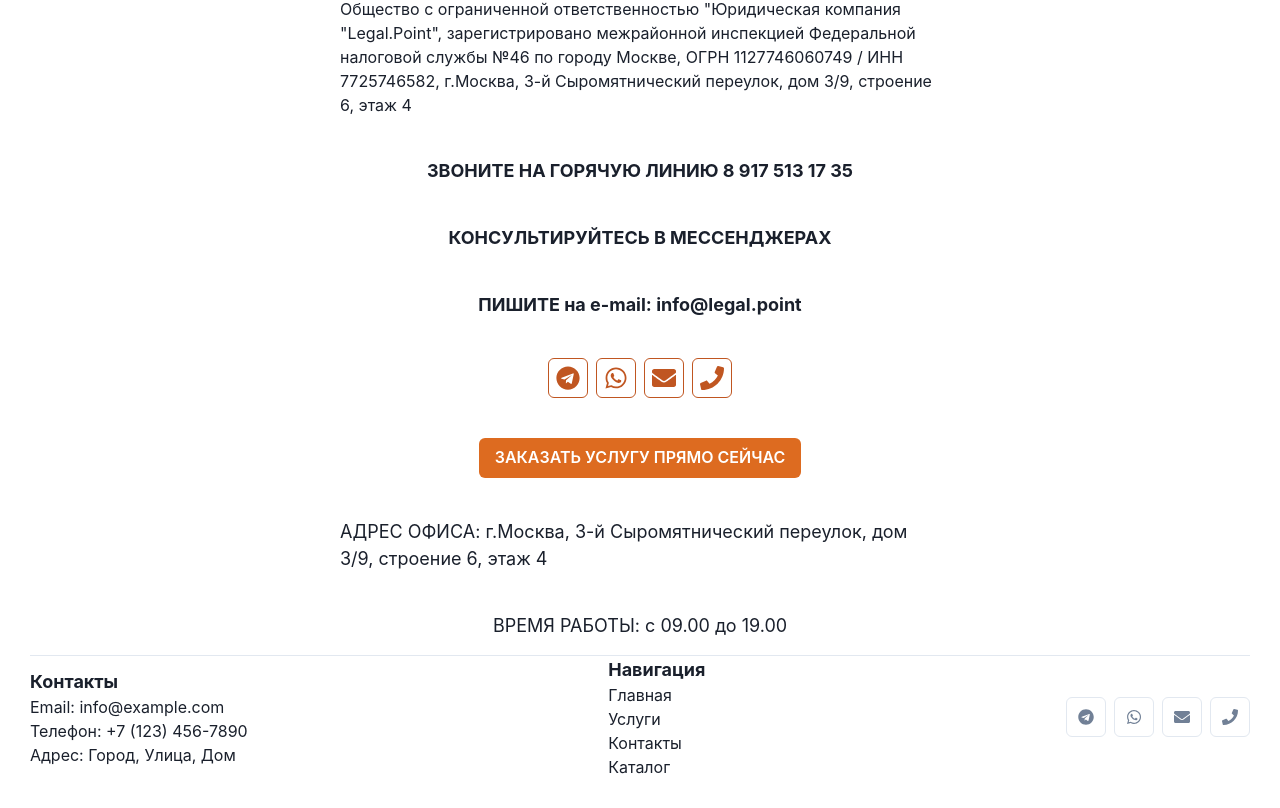
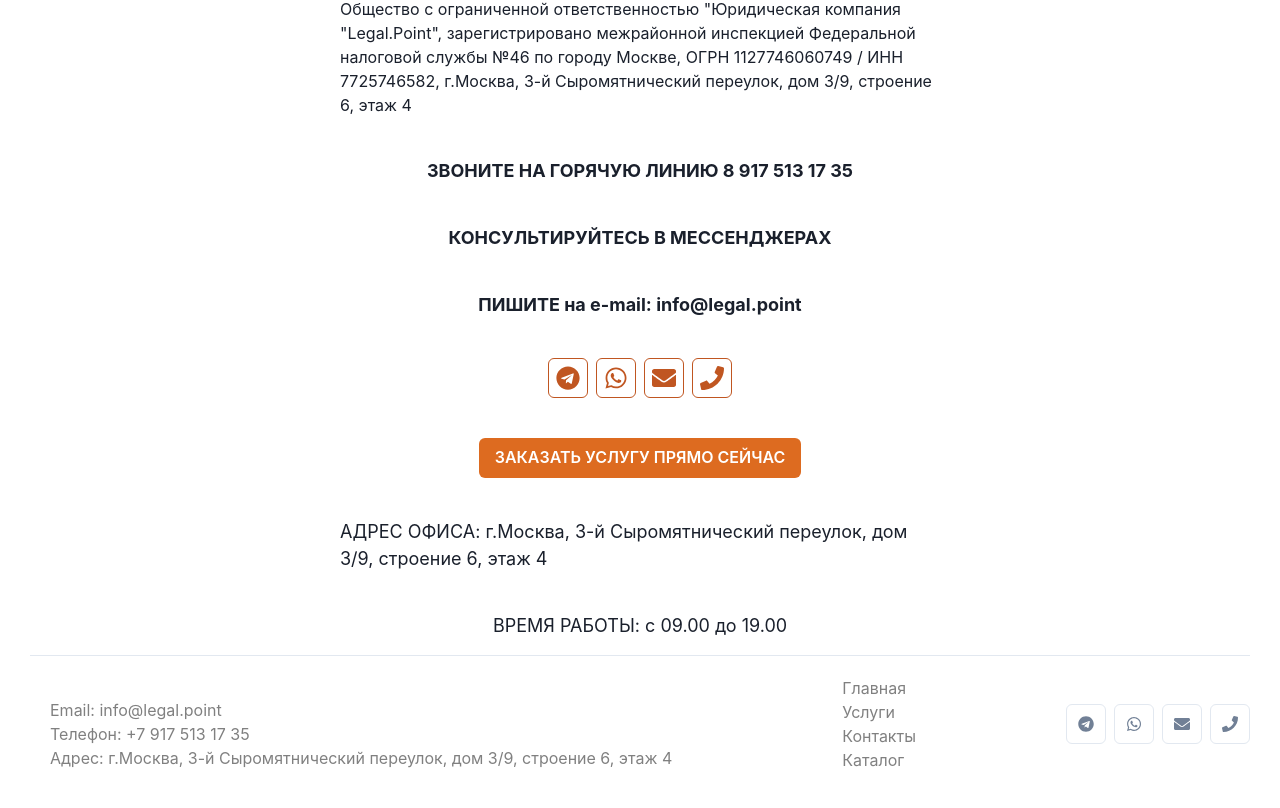
Before and after one commit to Oldnesss/Legal.Point, a React (Vite) app in the folder client/: page /contact in a window 1280 px wide. Shown: the part 232-1040 px from the top of the page. Built offline with nearby package versions, Linux system fonts and the light colour scheme.

Commit message:
fix footer

```diff
--- a/client/src/components/styles/common.css
+++ b/client/src/components/styles/common.css
@@ -2,7 +2,7 @@
   max-width: 1980px;
   margin: 0 auto;
   padding: 0 30px;
-  min-width: 100%;
+  /* min-width: 100%; */
   display: flex;
   flex-direction: column;
   min-height: 100vh;
@@ -15,4 +15,7 @@
 
 .footer {
   margin-top: auto;
+  width: 100%;
+  gap: 5px;
+
 }
--- a/client/src/components/ui/Footer.tsx
+++ b/client/src/components/ui/Footer.tsx
@@ -2,6 +2,7 @@
 import {
   Box,
   Flex,
+  Link,
   Link as ChakraLink,
   Text,
   useColorMode,
@@ -9,7 +10,7 @@
   HStack,
   Icon,
 } from '@chakra-ui/react';
-import { Link, Link as ReactRouterLink } from 'react-router-dom';
+import { Link as ReactRouterLink } from 'react-router-dom';
 import { FaEnvelope, FaPhone, FaTelegram, FaWhatsapp } from 'react-icons/fa';
 
 function Footer(): JSX.Element {
@@ -28,33 +29,62 @@
         align="center"
         borderTop="1px solid"
         borderColor={colorMode === 'dark' ? 'gray.700' : 'gray.200'}
+        direction={{ base: 'column', md: 'row' }} // Переключение на столбцы на мобильных устройствах
       >
-        <Box>
-          <Flex direction="column">
-            <Text fontSize="lg" fontWeight="bold">
-              Контакты
+        <Box m="20px" mb={{ base: '4', md: '0' }}>
+          <Flex direction="column" color="gray">
+            <Text>Email: info@legal.point</Text>
+            <Text>Телефон: +7 917 513 17 35</Text>
+            <Text
+              // Применение стилей для переноса слов на новую строку и добавление отступа
+              style={{ wordWrap: 'break-word' }}
+            >
+              Адрес: г.Москва, 3-й Сыромятнический переулок, дом 3/9, строение
+              6, этаж 4
             </Text>
-            <Text>Email: info@example.com</Text>
-            <Text>Телефон: +7 (123) 456-7890</Text>
-            <Text>Адрес: Город, Улица, Дом</Text>
           </Flex>
         </Box>
 
-        <Box>
-          <Flex direction="column">
-            <Text fontSize="lg" fontWeight="bold">
-              Навигация
-            </Text>
-            <ChakraLink as={ReactRouterLink} to="/">
+        <Box display={{ base: 'none', md: 'block' }}>
+          <Flex direction="column" color="gray" m="20px">
+            <ChakraLink
+              as={ReactRouterLink}
+              to="/"
+              _hover={{
+                textDecoration: 'none',
+                color: colorMode === 'light' ? 'orange' : '#fcd28d',
+              }}
+            >
               Главная
             </ChakraLink>
-            <ChakraLink as={ReactRouterLink} to="/service">
+            <ChakraLink
+              as={ReactRouterLink}
+              to="/service"
+              _hover={{
+                textDecoration: 'none',
+                color: colorMode === 'light' ? 'orange' : '#fcd28d',
+              }}
+            >
               Услуги
             </ChakraLink>
-            <ChakraLink as={ReactRouterLink} to="/contact">
+            <ChakraLink
+              as={ReactRouterLink}
+              to="/contact"
+              _hover={{
+                textDecoration: 'none',
+                color: colorMode === 'light' ? 'orange' : '#fcd28d',
+              }}
+            >
               Контакты
             </ChakraLink>
-            <ChakraLink as={ReactRouterLink} to="/firms">
+            <ChakraLink
+              as={ReactRouterLink}
+              to="/firms"
+              _hover={{
+                textDecoration: 'none',
+                color: colorMode === 'light' ? 'orange' : '#fcd28d',
+              }}
+            >
               Каталог
             </ChakraLink>
           </Flex>
@@ -67,7 +97,17 @@
               <Link href="https://t.me/" isExternal>
                 <IconButton
                   aria-label="Telegram"
-                  icon={<Icon as={FaTelegram} boxSize="4" color="gray.500" />}
+                  icon={
+                    <Icon
+                      as={FaTelegram as React.ElementType}
+                      boxSize="4"
+                      color="gray.500"
+                      _hover={{
+                        textDecoration: 'none',
+                        color: colorMode === 'light' ? 'orange' : '#fcd28d',
+                      }}
+                    />
+                  }
                   colorScheme="gray"
                   variant="outline"
                 />
@@ -77,7 +117,17 @@
               <Link href="https://wa.me/" isExternal>
                 <IconButton
                   aria-label="WhatsApp"
-                  icon={<Icon as={FaWhatsapp} boxSize="4" color="gray.500" />}
+                  icon={
+                    <Icon
+                      as={FaWhatsapp}
+                      boxSize="4"
+                      color="gray.500"
+                      _hover={{
+                        textDecoration: 'none',
+                        color: colorMode === 'light' ? 'orange' : '#fcd28d',
+                      }}
+                    />
+                  }
                   colorScheme="gray"
                   variant="outline"
                 />
@@ -87,7 +137,17 @@
               <Link href="mailto:info@legal.point" isExternal>
                 <IconButton
                   aria-label="Email"
-                  icon={<Icon as={FaEnvelope} boxSize="4" color="gray.500" />}
+                  icon={
+                    <Icon
+                      as={FaEnvelope}
+                      boxSize="4"
+                      color="gray.500"
+                      _hover={{
+                        textDecoration: 'none',
+                        color: colorMode === 'light' ? 'orange' : '#fcd28d',
+                      }}
+                    />
+                  }
                   colorScheme="gray"
                   variant="outline"
                 />
@@ -96,7 +156,17 @@
               {/* Phone */}
               <IconButton
                 aria-label="Phone"
-                icon={<Icon as={FaPhone} boxSize="4" color="gray.500" />}
+                icon={
+                  <Icon
+                    as={FaPhone}
+                    boxSize="4"
+                    color="gray.500"
+                    _hover={{
+                      textDecoration: 'none',
+                      color: colorMode === 'light' ? 'orange' : '#fcd28d',
+                    }}
+                  />
+                }
                 colorScheme="gray"
                 variant="outline"
               />
--- a/client/src/components/ui/NavBar.tsx
+++ b/client/src/components/ui/NavBar.tsx
@@ -17,9 +17,10 @@
   Link as ChakraLink,
   Button,
   HStack,
+  Icon,
 } from '@chakra-ui/react';
 import { HamburgerIcon } from '@chakra-ui/icons';
-import { FaTelegram, FaWhatsapp } from 'react-icons/fa';
+import { FaEnvelope, FaPhone, FaTelegram, FaTelegramPlane, FaWhatsapp, FaWhatsappSquare } from 'react-icons/fa';
 import { Link as ReactRouterLink } from 'react-router-dom';
 import ThemeSwitch from './ThemeSwitch';
 
@@ -82,8 +83,8 @@
         <Spacer />
 
         {/* Навигационные ссылки */}
-        <div className="navbar4ik">
-          <Flex align="center" justify="center" flex="1">
+        <div className="navbar4ik" >
+          <Flex align="center" justify="center" flex="1"  >
             <Box display={['none', 'none', 'flex']} gap="1rem">
               <ChakraLink
                 as={ReactRouterLink}
@@ -251,10 +252,10 @@
             right="0"
             bottom="0"
           />
-          <DrawerContent>
+          <DrawerContent >
             <DrawerCloseButton />
             <DrawerHeader />
-            <DrawerBody>
+            <DrawerBody marginTop="300px">
               <VStack spacing="4">
                 <ChakraLink
                   as={ReactRouterLink}
@@ -286,30 +287,82 @@
                 </ChakraLink>
 
                 <HStack spacing="2">
+              {/* Telegram */}
+              <Link href="https://t.me/" isExternal>
                 <IconButton
-                    icon={<FaWhatsapp />}
-                    aria-label="WhatsApp"
-                    display={['block', 'block', 'none']}
-                    fontSize="32px"
-                    colorScheme="green"
-                    variant="ghost"
-                    onClick={handleWhatsappClick}
+                  aria-label="Telegram"
+                  icon={
+                    <Icon
+                      as={FaTelegramPlane as React.ElementType}
+                      boxSize="4"
+                      color="gray.500"
                       _hover={{
-                      bg: 'transparent', // Устанавливаем фон при наведении на прозрачный
+                        textDecoration: 'none',
+                        color: colorMode === 'light' ? 'orange' : '#fcd28d',
                       }}
                     />
+                  }
+                  colorScheme="gray"
+                  variant="outline"
+                />
+              </Link>
 
+              {/* WhatsApp */}
+              <Link href="https://wa.me/" isExternal>
                 <IconButton
-                    icon={<FaTelegram />}
-                    aria-label="Telegram"
-                    display={['block', 'block', 'none']}
-                    fontSize="32px"
-                    colorScheme="blue"
-                    variant="ghost"
-                    onClick={handleTelegramClick}
+                  aria-label="WhatsApp"
+                  icon={
+                    <Icon
+                      as={FaWhatsapp}
+                      boxSize="4"
+                      color="gray.500"
                       _hover={{
-                      bg: 'transparent', // Устанавливаем фон при наведении на прозрачный
+                        textDecoration: 'none',
+                        color: colorMode === 'light' ? 'orange' : '#fcd28d',
                       }}
+                    />
+                  }
+                  colorScheme="gray"
+                  variant="outline"
+                />
+              </Link>
+
+              {/* Email */}
+              <Link href="mailto:info@legal.point" isExternal>
+                <IconButton
+                  aria-label="Email"
+                  icon={
+                    <Icon
+                      as={FaEnvelope}
+                      boxSize="4"
+                      color="gray.500"
+                      _hover={{
+                        textDecoration: 'none',
+                        color: colorMode === 'light' ? 'orange' : '#fcd28d',
+                      }}
+                    />
+                  }
+                  colorScheme="gray"
+                  variant="outline"
+                />
+              </Link>
+
+              {/* Phone */}
+              <IconButton
+                aria-label="Phone"
+                icon={
+                  <Icon
+                    as={FaPhone}
+                    boxSize="4"
+                    color="gray.500"
+                    _hover={{
+                      textDecoration: 'none',
+                      color: colorMode === 'light' ? 'orange' : '#fcd28d',
+                    }}
+                  />
+                }
+                colorScheme="gray"
+                variant="outline"
               />
             </HStack>
 
```
Lines whose indentation alone changed are shown as unchanged.
